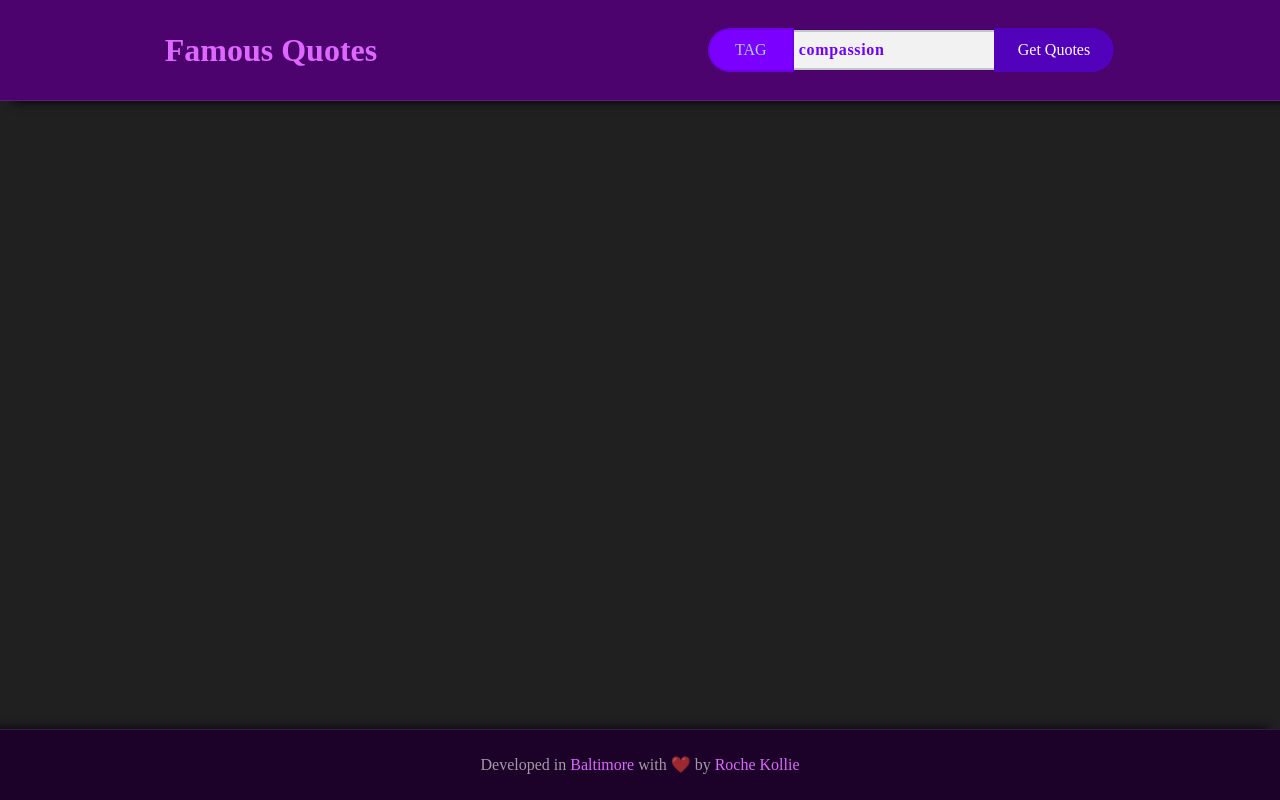
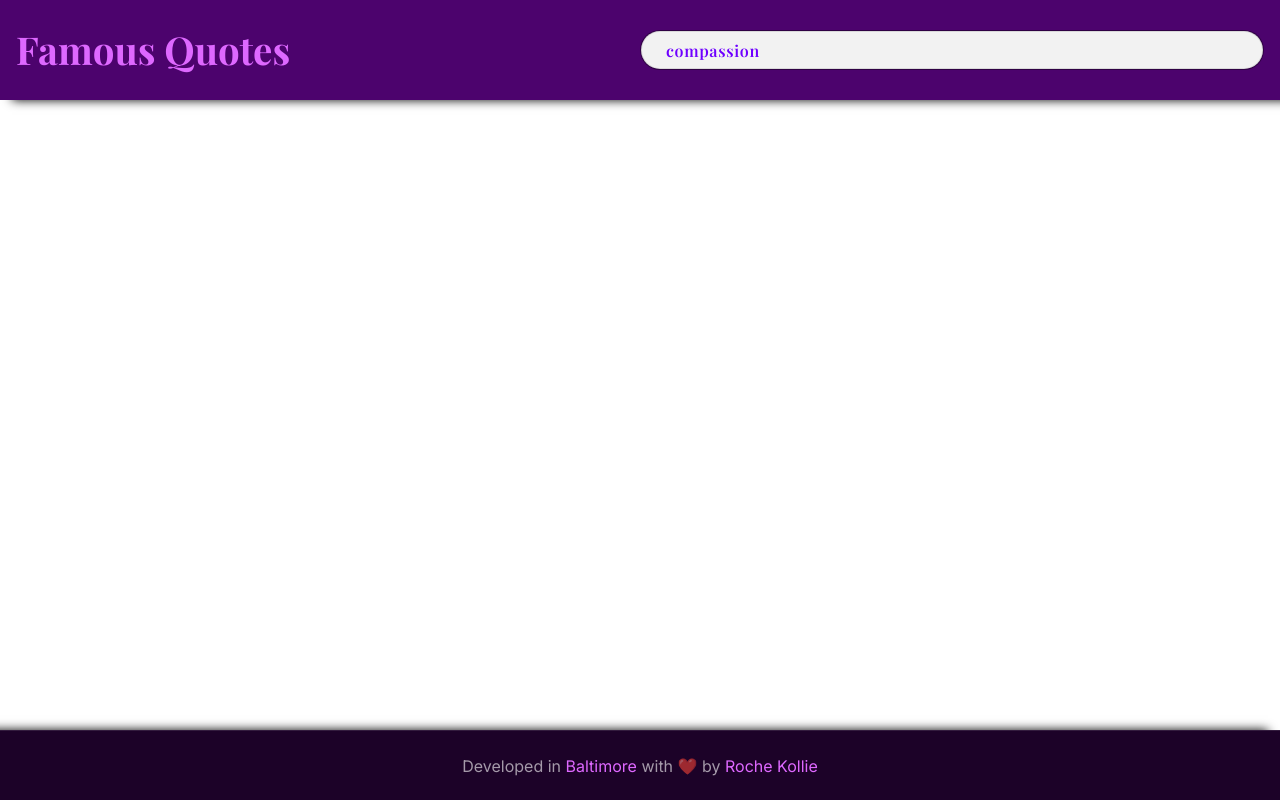
Before and after one commit to rochekollie/famous-quotes, a website with bundled scripts: page index.html in a window 1280 px wide. Built offline with nearby package versions, Linux system fonts and the light colour scheme; no server answers; a web font is replaced by a local one.

Commit message:
Restyle the cards and improve search functionality to query the api as the user type.

```diff
--- a/index.html
+++ b/index.html
@@ -6,42 +6,59 @@
   <meta http-equiv="X-UA-Compatible" content="IE=edge"/>
   <meta name="viewport" content="width=device-width, initial-scale=1.0"/>
   <title>Famous Quotes</title>
-    <link rel="preconnect" href="https://fonts.googleapis.com"/>
-    <link rel="preconnect" href="https://fonts.gstatic.com" crossorigin/>
+  <link rel="preconnect" href="https://fonts.googleapis.com">
+  <link rel="preconnect" href="https://fonts.gstatic.com" crossorigin>
   <link
-            href="https://fonts.googleapis.com/css2?family=Noto+Serif+Oriya:wght@400;500;600;700&display=swap"
-            rel="stylesheet"/>
+      href="https://fonts.googleapis.com/css2?family=Inter:wght@100;200;300;400;500;600;700;800;900&family=Playfair+Display:ital,wght@0,400;0,500;0,600;0,700;0,800;0,900;1,400;1,500;1,600;1,700;1,800;1,900&family=Quicksand:wght@300;400;500;600;700&display=swap"
+      rel="stylesheet">
   <link rel="stylesheet" href="style.css"/>
 </head>
 
 <body>
 <header>
-    <a id="app-name" href="./">Famous Quotes</span></a>
-    <form id="search-form" action="./" method="get">
-        <label class="btn-group" for="search-field">Tag</label>
-        <input class="btn-group" id="search-field" type="search">
-        <button class="btn-group" id="search-button" type="button">Get
-            Quotes
-        </button>
+  <nav>
+    <a id="app-name" href="./">Famous Quotes</a>
+    <!-- search-field form -->
+    <div id="search-container">
+      <form id="search-form" action="./" method="GET">
+        <label for="search-field" class="hidden">Search</label>
+        <input type="text" id="search-field" name="search"
+               placeholder="Search" autocomplete=" " title="Search"
+               aria-label="Search">
+<!--        <button id="search-button" type="submit" title="Search">-->
+<!--          <svg id="search-icon"-->
+<!--               xmlns="http://www.w3.org/2000/svg" height="24px"-->
+<!--               viewBox="0 0 24 24" width="24px" fill="#000000">-->
+<!--            <path d="M0 0h24v24H0V0z" fill="none"/>-->
+<!--            <path-->
+<!--                d="M15.5 14h-.79l-.28-.27C15.41 12.59 16 11.11 16 9.5 16 5.91 13.09 3 9.5 3S3 5.91 3 9.5 5.91 16 9.5 16c1.61 0 3.09-.59 4.23-1.57l.27.28v.79l5 4.99L20.49 19l-4.99-5zm-6 0C7.01 14 5 11.99 5 9.5S7.01 5 9.5 5 14 7.01 14 9.5 11.99 14 9.5 14z"/>-->
+<!--          </svg>-->
+<!--        </button>-->
       </form>
+    </div>
+  </nav>
+  <!-- end form -->
 </header>
 <main>
   <div id="cards-wrapper">
-        <!--  sample card -->
-        <!-- <div class="card">
-            <p class="quote">
-                Love is rarer than genius itself. And friendship is rarer than love.
-            </p>
-            <p class="author">Charles Péguy</p>
-            <div class="tags-wrapper">
-                <span class="tags">friendship</span>
-                <span class="tags">genius</span>
+    <div id="no-query">
+      <p>If your query does not return any quote, please check
+        your spelling or
+        try searching another term in
+        the search field above.</p>
+      <p>Alternatively, you can return to the homepage or click <a
+          href="./">here</a> and get some random quotes.</p>
     </div>
-        </div> -->
   </div>
 </main>
 <footer>
-    <p>Developed in <a href="https://baltimore.org/">Baltimore</a> with ❤️ by <a href="https://rochekollie.com" target="_blank">Roche Kollie</a></p>
+  <p>Developed in
+    <a href="https://baltimore.org/">Baltimore</a>
+    with ❤️ by
+    <a href="https://rochekollie.com" target="_blank"
+       rel="noopener">Roche
+      Kollie</a>
+  </p>
 </footer>
 <script src="script.mjs" type="module"></script>
 </body>
--- a/script.mjs
+++ b/script.mjs
@@ -1,7 +1,6 @@
-// @ts-nocheck
+import {getContrastYIQ, getRandomColor} from './modules/beautify.mjs';
 import {createCard} from './modules/createCard.mjs';
 import {defaultQuery} from './modules/defaultQuery.mjs';
-import {getContrastYIQ, getRandomColor} from './modules/beautify.mjs';
 
 document.addEventListener('DOMContentLoaded', () => {
   async function queryResource(query) {
@@ -17,9 +16,7 @@ document.addEventListener('DOMContentLoaded', () => {
    * @returns {*} - A random element from the array
    * @example getRandomElement([1, 2, 3]) // 2
    */
-  const getRandomArrayItem = (array) => {
-    return array[Math.floor(Math.random() * array.length)];
-  };
+  const getRandomArrayItem = (array) => array[Math.floor(Math.random() * array.length)];
 
   /**
    * Returns the value of a specified HTMLElement
@@ -63,11 +60,11 @@ document.addEventListener('DOMContentLoaded', () => {
       // get the tags in the card
       const tags = tagsWrapper.querySelectorAll('.tags');
       tags.forEach((tag, index) => {
-        tag.textContent = '#' + quote.tags[index];
+        tag.textContent = quote.tags[index];
       });
 
       // append the card to the container
-      document.querySelector('#cards-wrapper').appendChild(card);
+      document.querySelector('#cards-wrapper')?.appendChild(card);
       colorize(card);
     });
   }
@@ -76,20 +73,21 @@ document.addEventListener('DOMContentLoaded', () => {
     let query = document.querySelector('#search-field').value;
     if (query) {
       document.querySelector('#cards-wrapper').innerHTML = '';
-      fillInput(document.querySelector('#search-field'), query);
+      fillInput(document.querySelector('#search-field-field'), query);
       displayQuotes(query);
       updateTitle();
     } else {
-      alert('Please enter a query');
+      document.querySelector('#no-query').style.display = 'block';
     }
   };
 
-  // get search field and search button
+  // get search-field and search-field button
   const searchField = document.querySelector('#search-field');
   const getQuoteButton = document.querySelector('#search-button');
 
   // Attach an event listener to the `button`
   getQuoteButton?.addEventListener('click', searchQuotes);
+  searchField?.addEventListener('keyup', searchQuotes);
 
   // Attach an event listener to when the user presses the `Enter` key
   document.addEventListener('keyup', (event) => {
@@ -99,15 +97,15 @@ document.addEventListener('DOMContentLoaded', () => {
     }
   });
 
+  /**
+   *
+   */
   const updateTitle = () => {
-    // clear the title
     document.title = '';
-    // set the user query in the page title
-    const title = document.querySelector('title');
+    const query = getHTMLElementValue(searchField);
     // change the first letter to uppercase
-    const query = getHTMLElementValue(searchField);
     const queryCapitalized = query.charAt(0).toUpperCase() + query.slice(1);
-    title.textContent = `Famous Quotes - ${queryCapitalized}`;
+    document.title = `Famous Quotes - ${queryCapitalized}`;
   };
 
   function colorize() {
@@ -118,25 +116,37 @@ document.addEventListener('DOMContentLoaded', () => {
     });
   }
 
-  //TODO: allows the user to search a quote based an ide
-  // const searchQuotesByTagName = () => {
-  //     const tags = document.querySelectorAll('.tags');
-  //     tags.forEach((tag) => {
-  //         tag.addEventListener('click', () => {
-  //             const query = tag.textContent;
-  //             displayQuotes(query);
-  //         });
-  //     });
-  // };
+  // hide and show the #no-query element
+  const hideNoQuery = () => {
+    const searchField = document.querySelector('#search-field');
+    const noQuery = document.querySelector('#no-query');
+    if (searchField.value === '') {
+      noQuery.style.display = 'none';
+    } else {
+      noQuery.style.display = 'block';
+    }
+  };
+
+
+  //TODO: allows the user to search-field a quote based an ide
+  const searchQuotesByTagName = () => {
+    const tags = document.querySelectorAll('.tags');
+    tags.forEach((tag) => {
+      tag.addEventListener('click', () => {
+        const query = tag.textContent;
+        displayQuotes(query);
+      });
+    });
+  };
 
   // Attach an event listener to the `tags`
   // const tags = document.querySelectorAll('.tags');
   // tags?.addEventListener('click', searchQuotesByTagName);
 
   // load the page with quotes
+  hideNoQuery();
   displayQuotes(getRandomArrayItem(defaultQuery));
-  //searchQuotesByTagName()
+  searchQuotesByTagName()
   updateTitle();
 
-
 });
--- a/style.css
+++ b/style.css
@@ -1,180 +1,279 @@
 :root {
-  --playfair: 'Playfair Display', serif;
-  --accent-color: #f5f5f5;
+  /* fonts */
+  --inter: "Inter", sans-serif;
+  --playfair: "Playfair Display", serif;
+  --quicksand: "Quicksand", sans-serif;
+
+  /* colors */
+  --light-background: #fff;
+  --dark-background: #1a1a1a;
+  --light-text-color: #000;
+  --dark-text-color: #fff9;
+  --link-color: #de68ff;
+  --link-state-color: #db00b3;
+
+  /* font sizes */
+  --font-size-1: 4rem;
+  --font-size-2: 3rem;
+  --font-size-3: 2rem;
+  --font-size-4: 1.5rem;
+  --font-size-5: 1.25rem;
+  --font-size-6: 1rem;
+
+  /* sizes  */
+  --header-height: 100px;
+  --footer-height: 70px;
+}
+
+* {
+  margin: 0;
+  padding: 0;
+  box-sizing: border-box;
 }
 
 body {
   margin: 0;
   padding: 0;
-  font-family: var(--playfair);
-  font-size: 1rem;
+  font-family: var(--inter);
+  font-size: var(--font-size-6);
   line-height: 1.5;
   font-weight: 400;
-  color: #ffffff99;
-  background-color: #202020;
+  color: var(--dark-text-color);
+  background-color: var(--light-background);
+  display: flex;
+  flex-direction: column;
+  justify-content: center;
+  width: 100%;
+  min-height: 100vh;
 }
 
 header {
+  display: flex;
+  flex-direction: row;
+  justify-content: space-between;
+  align-items: center;
   width: 100%;
-  height: 100px;
+  height: var(--header-height);
   background-color: #4c036d;
-  display: flex;
-  justify-content: space-around;
-  align-items: center;
-  border-bottom: solid 1px rgba(255, 255, 255, 0.1);
-  box-shadow: 12px 0 10px rgba(0, 0, 0, 12);
+  box-shadow: 12px 0 10px rgb(0 0 0 / 1200%);
   position: fixed;
   top: 0;
   left: 0;
   z-index: 1;
 }
 
-footer {
-    width: 100%;
-    height: 70px;
-    background-color: #1c0228;
-    display: flex;
-    justify-content: space-around;
-    align-items: center;
-    border-top: solid 1px rgba(255, 255, 255, 0.1);
-    box-shadow: -12px 0 10px rgba(0, 0, 0, 12);
-    position: fixed;
-    bottom: 0;
-    left: 0;
-    z-index: 1;
-}
+nav {
+  margin: 0;
+  padding: 1rem;
+  width: 100%;
+  height: 100%;
+  display: flex;
+  flex-direction: column;
+  justify-content: center;
 
-@media screen and (max-width: 600px) {
-  header {
-    flex-direction: column;
-    height: 160px;
-  }
+  /* gap: 1rem; */
+  align-items: center;
 }
 
 #app-name {
-  font-size: 2.5vw; /* Update this later */
+  font-family: var(--playfair);
+  font-size: clamp(1.5rem, 3vw, 2.5rem);
   font-weight: 700;
   text-decoration: none;
   text-align: center;
-  color: rgb(222, 104, 255);
+  color: var(--link-color);
 }
 
-a {
-  text-decoration: none;
-  color: rgb(222, 104, 255);
+#app-name:hover,
+#app-name:focus,
+#app-name:active {
+  color: var(--link-state-color);
 }
 
-@media screen and (max-width: 600px) {
-  #app-name {
-    margin: 0;
-    margin-bottom: 0;
-    font-size: 1.5rem;
-  }
+#search-container {
+  min-width: 50%;
+  height: 40px;
+
+  /* border: solid 2px red; */
+  border-radius: 30px;
 }
 
-#app-name:hover, #app-name:focus, #app-name:active {
-  color: rgb(219, 0, 179);
+form,
+label,
+button,
+input {
+  font-family: var(--playfair);
+  font-size: 1rem;
+  font-weight: 400;
+  height: 100%;
+  margin: 0;
 }
 
-#search-form {
+form {
   display: flex;
-  justify-content: space-evenly;
+  justify-content: center;
   align-items: center;
-  border: solid 1px rgba(0, 0, 0, 0.1);
+  width: auto;
+  border: solid 1px rgb(0 0 0 / 10%);
   border-radius: 30px;
-  height: 40px;
+  background-color: rgb(0 0 0 / 30%);
+
+  /* border: solid 3px black; */
 }
 
-.btn-group {
-  font-family: var(--playfair);
-  font-size: 1rem;
-  font-weight: 500;
-  display: inline-flex;
-  justify-content: center;
-  align-items: center;
-  height: 100%;
-  margin: 0;
-  padding: 0 1rem;
+label.hidden {
+  position: absolute;
+  overflow: hidden;
+  clip: rect(1px 1px 1px 1px); /* IE6, IE7 */
+  clip: rect(1px, 1px, 1px, 1px);
+  width: 1px;
+  height: 1px;
+  margin: -1px;
+  padding: 0;
+  border: 0;
 }
 
-.buttons-group:last-child {
-  border-right: none;
-}
-
-label {
-  text-transform: uppercase;
-  border: solid 2px rgba(0, 0, 0, 0.1);
-  border-radius: 30px 1px 1px 30px;
-  padding: 0 1rem;
-  background-color: #7b00ff;
-  color: #abcdef;
-  width: 50px;
-}
-
-#search-field {
-  padding: 0 5px;
+input {
+  padding: 0 0.5rem 0 1.5rem;
   font-weight: 600;
   letter-spacing: 0.5pt;
   text-transform: lowercase;
   word-break: break-word;
   color: #6e00ff;
   background-color: #f2f2f2;
-  border: solid 2px #c3c4c7;
-  border-left: none;
-  border-right: none;
+  border: solid 1px rgb(0 0 0 / 10%);
   outline: none;
-  width: 200px;
+  width: 100%;
+
+  /* border-radius: 2rem 0 0 2rem; */
+  border-radius: 2rem; /* testing */
+  text-overflow: ellipsis;
 }
 
-#search-field:focus {
-  background-color: #ffffff;
-  border: solid 2px #bc87fd;
-  border-left: none;
+input:focus {
+  color: #abcdef;
   border-right: none;
+  background-color: rgb(0 0 0 / 50%);
 }
 
-#search-field::-webkit-input-placeholder {
-  color: #6e00ff99;
-}
+/* input::input-placeholder, */
 
-#search-field::-moz-placeholder {
-  color: #6e00ff99;
-}
+/* input::placeholder, */
 
-#search-button {
-  padding: 0 2px;
+/* input:input-placeholder, */
+
+/* input::placeholder { */
+
+/*  font-family: var(--playfair); */
+
+/*  color: var(--dark-text-color); */
+
+/*  text-transform: lowercase; */
+
+/*  font-weight: 400; */
+
+/* } */
+
+button {
+  padding: 0.25rem 1rem;
   font-weight: 500;
-  background-color: #5202ba;
-  border: solid 22px #5202ba;
-  border-radius: 1px 30px 30px 1px;
+  background-color: #8741ec;
+  border: solid 1px rgb(0 0 0 / 10%);
+  border-radius: 0.1rem 2rem 2rem 0.1rem;
   color: #fff;
-  outline: #5202ba;
+  outline: none;
   min-width: 100px;
   position: relative;
   z-index: 2;
 }
 
-#search-button:hover {
+button:hover,
+button:focus,
+button:active {
   cursor: pointer;
   pointer-events: all;
-  background-color: red;
+  background-color: var(--link-state-color);
+}
+
+#search-icon {
+  fill: #fff;
+  height: 2rem;
+  width: 1.5rem;
+}
+
+#search-icon:hover {
+  cursor: pointer;
+  pointer-events: all;
+}
+
+a {
+  text-decoration: none;
+  color: var(--link-color);
+}
+
+a:hover,
+a:active,
+a:visited {
+  color: var(--link-state-color);
+}
+
+#no-query p {
+  font-size: larger;
+  font-family: var(--inter);
+  font-weight: 400;
+  line-height: 1.5;
+  color: var(--light-text-color);
+  text-align: center;
+  max-width: 70ch;
+}
+
+h1,
+h2,
+h3,
+h4,
+h5,
+h6 {
+  font-family: var(--playfair);
+  font-weight: 700;
+  line-height: 1.5;
+  color: var(--dark-text-color);
+}
+
+main {
+  margin: var(--header-height) auto var(--footer-height) auto;
+  padding: 0;
+
+  /* display: flex; */
+
+  /* flex-direction: column; */
+
+  /* justify-content: center; */
+
+  /* align-items: center; */
+  width: auto;
+  height: 100%;
+
+  /* border: solid 5px red; */
+
+  /* width: 500px; */
+
+  /* height: 500px; */
 }
 
 #cards-wrapper {
   display: flex;
+
+  /* flex-direction: column; */
+
+  /* justify-content: center; */
+
+  /* align-items: center; */
   flex-wrap: wrap;
   width: 100%;
   height: 100%;
-}
-
-main {
-  display: flex;
-  flex-direction: column;
-  justify-content: center;
-  align-items: center;
-  margin: 100px auto;
-  width: 100%;
-  height: 100%;
+  min-height: 200px;
+  min-width: 200px;
+  flex-grow: 1;
 }
 
 .card {
@@ -185,44 +284,48 @@ main {
   align-items: center;
   padding: 1rem;
   font-size: 1.7rem;
-  font-weight: 400;
-  border: solid 1px rgba(0, 0, 0, 0.2);
-  /* border-radius: 0.7rem; */
-  border-radius: 1px; /* Experimental */
-  /* margin: 5px;  */
-  margin: 1px; /* Experimental */
+  border: solid 1px rgb(0 0 0 / 20%);
+  border-radius: 1rem;
+  margin: 7px;
   min-height: 300px;
+  box-shadow: 12px 36px 24px rgb(0 0 0 / 20%);
 }
 
 .quote {
-  font-weight: 100;
-  font-style: italic;
-  margin: 0;
-  padding: 0;
+  font-family: var(--playfair);
+  font-size: 1.7rem;
+  font-weight: 400;
   text-align: center;
+  color: rgb(0 0 0 / 70%);
+  font-style: normal;
+  background-color: transparent;
+  margin: 1rem;
+  padding: 1rem;
+  border-radius: 1rem;
+  text-shadow: 36px 36px 36px rgb(0 0 0 / 20%);
+}
+
+.quote::before {
+  content: open-quote;
+}
+
+.quote::after {
+  content: close-quote;
 }
 
 .author {
-  color: #340173;
+  font-family: var(--playfair);
+  font-style: italic;
   font-size: 1.5rem;
   font-weight: 500;
+  color: rgb(0 0 0 / 70%);
   text-align: center;
   flex: 1 1 auto;
 }
 
-.author:before {
-  content: '~';
-  color: #b9b4b4;
-  font-size: 1.5rem;
-  font-weight: 600;
-  margin-right: 0.5rem;
-  padding: 0;
-  text-align: center;
-}
-
-.author:hover {
-  text-decoration: none;
-  color: #bc87fd;
+.author:hover,
+.author:active {
+  text-decoration: underline 0.1rem wavy rgb(0 0 0 / 50%);
   cursor: pointer;
 }
 
@@ -234,8 +337,8 @@ main {
 }
 
 .tags {
-  //color: darkslateblue;
-  font-weight: 400;
+  font-family: var(--quicksand);
+  font-weight: 700;
   text-transform: lowercase;
   display: flex;
   justify-content: center;
@@ -245,13 +348,57 @@ main {
   padding: 0.1rem 1rem;
   border-radius: 30rem;
   min-width: 50px;
-  background-color: rgba(0, 0, 0, 0.5);
-  color: #ffffff99;
+  background-color: rgb(0 0 0 / 50%);
+  color: var(--dark-text-color);
+  box-shadow: 12px 36px 24px rgb(0 0 0 / 20%);
 }
 
 .tags:hover {
   cursor: pointer;
-  font-weight: 500;
-  background-color: rgba(0, 0, 0, 0.7);
+  background-color: rgb(0 0 0 / 70%);
   color: #bc87fd;
 }
+
+footer {
+  margin: 0;
+  padding: 1rem;
+  width: 100%;
+  height: 70px;
+  color: var(--dark-text-color);
+  text-align: center;
+  background-color: #1c0228;
+  display: flex;
+  justify-content: center;
+  align-items: center;
+  border-top: solid 1px rgb(255 255 255 / 10%);
+  box-shadow: -12px 0 10px rgb(0 0 0 / 1200%);
+  position: fixed;
+  bottom: 0;
+  left: 0;
+  z-index: 1;
+}
+
+/* media queries */
+@media screen and (min-width: 600px) {
+  nav {
+    flex-direction: row;
+    justify-content: space-between;
+    align-items: center;
+  }
+
+  #search-container {
+    width: 20%;
+  }
+}
+
+/* dark mode */
+@media (prefers-color-scheme: dark) {
+  body {
+    background-color: var(--dark-background);
+    color: var(--dark-text-color);
+  }
+
+  #no-query p {
+    color: var(--dark-text-color);
+  }
+}
```
Also changed, not shown: package.json (+12 -5 lines), .fleet/run.json (deleted), README.md, images/wp3332365.jpg (added), images/wp3516802.jpg (added), images/wp3516807.jpg (added), images/wp3516813.jpg (added), 4 other files. Lines whose indentation alone changed are shown as unchanged.
